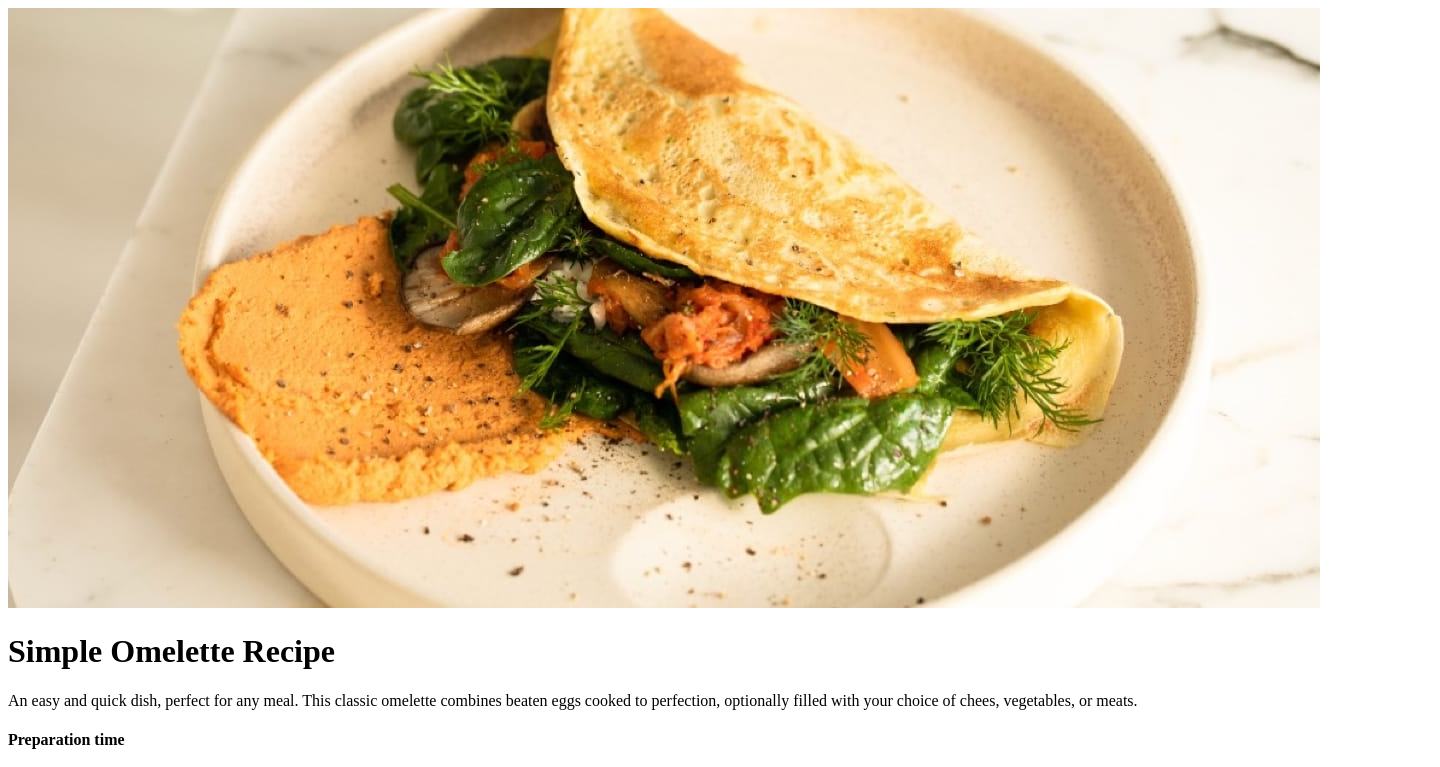
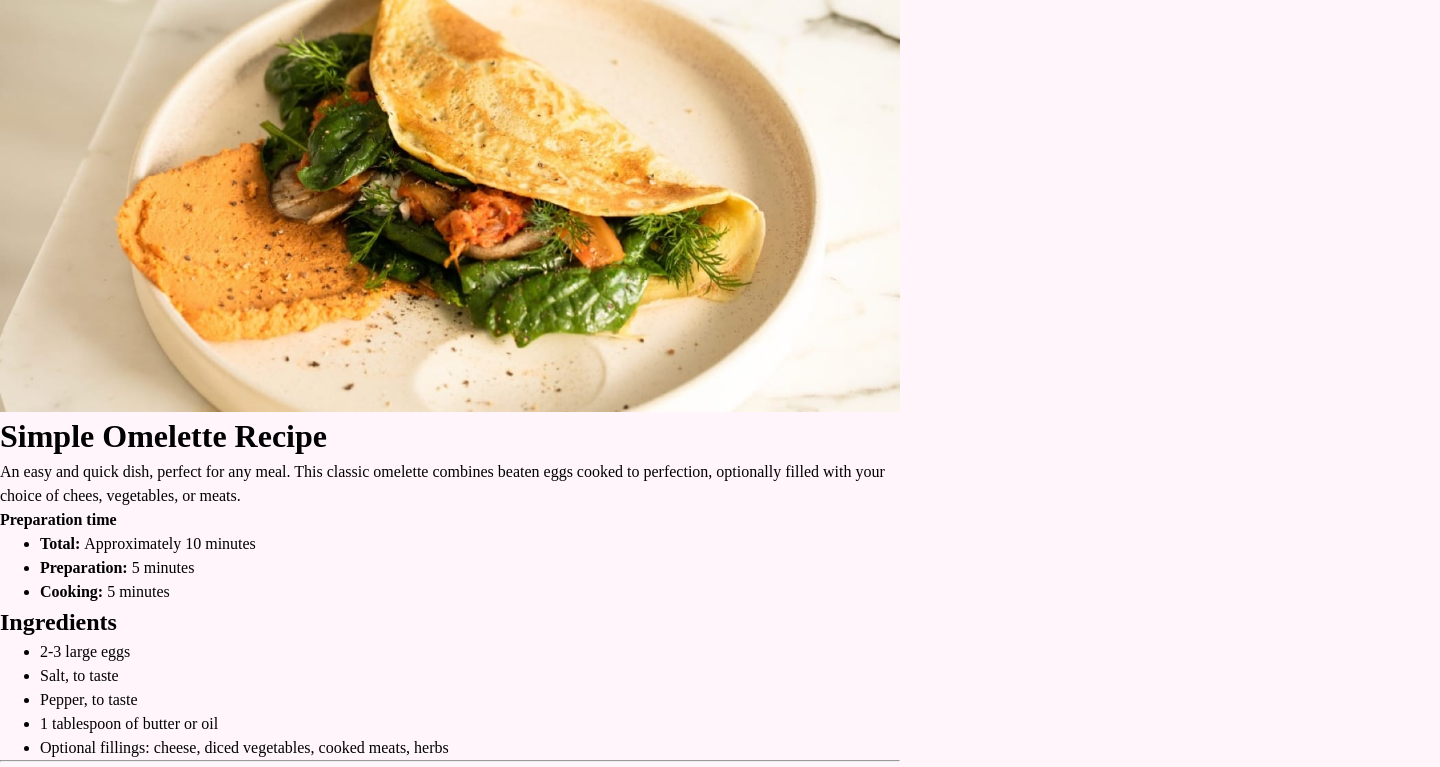
Before and after one commit to FHernandez08/recipe-page-main, a plain HTML site: page index.html in a window 1280 px wide. Shown: the top 767 px of the page, 1440 px wide, since content can reach past the window. Drawn offline with Linux system fonts and the light colour scheme.

Commit message:
start working on style
continue working on placement of the container

```diff
--- a/index.html
+++ b/index.html
@@ -7,12 +7,10 @@
   <link rel="icon" type="image/png" sizes="32x32" href="./assets/images/favicon-32x32.png">
 
   <title>Frontend Mentor | Recipe page</title>
-
-  <!-- Feel free to remove these styles or customise in your own stylesheet 👍 -->
-  <style>
-    .attribution { font-size: 11px; text-align: center; }
-    .attribution a { color: hsl(228, 45%, 44%); }
-  </style>
+  <link rel="stylesheet" href="style.css">
+  <link rel="preconnect" href="https://fonts.googleapis.com">
+  <link rel="preconnect" href="https://fonts.gstatic.com" crossorigin>
+  <link href="https://fonts.googleapis.com/css2?family=Outfit:wght@100..900&family=Young+Serif&display=swap" rel="stylesheet">
 </head>
 <body>
   <div class="container">
--- /dev/null
+++ b/style.css
@@ -0,0 +1,79 @@
+/*
+  1. Use a more-intuitive box-sizing model.
+*/
+*, *::before, *::after {
+    box-sizing: border-box;
+  }
+  /*
+    2. Remove default margin
+  */
+  * {
+    margin: 0;
+  }
+  /*
+    Typographic tweaks!
+    3. Add accessible line-height
+    4. Improve text rendering
+  */
+  body {
+    line-height: 1.5;
+    -webkit-font-smoothing: antialiased;
+  }
+  /*
+    5. Improve media defaults
+  */
+  img, picture, video, canvas, svg {
+    display: block;
+    max-width: 100%;
+  }
+  /*
+    6. Remove built-in form typography styles
+  */
+  input, button, textarea, select {
+    font: inherit;
+  }
+  /*
+    7. Avoid text overflows
+  */
+  p, h1, h2, h3, h4, h5, h6 {
+    overflow-wrap: break-word;
+  }
+  /*
+    8. Create a root stacking context
+  */
+  #root, #__next {
+    isolation: isolate;
+  }
+
+:root {
+  --color-primary-one: hsl(14, 45%, 36%);
+  --color-primary-two: hsl(332, 51%, 32%);
+
+  --color-neutral-white: hsl(0, 0%, 100%);
+  --color-neutral-rose: hsl(330, 100%, 98%);
+  --color-neutral-eggshell: hsl(30, 54%, 90%);
+  --color-neutral-lightgrey: hsl(30, 18%, 87%);
+  --color-neutral-wenge-brown: hsl(30, 10%, 34%);
+  --color-neutral-dark-charcoal: hsl(24, 5%, 18%);
+
+  --fs-main: 16px;
+
+  --ff-young: "Young Serif", serif;
+  --fw-young: 400;
+
+  --ff-outfit: "Outfit", sans-serif;
+  --fw-outfit-regular: 400;
+  --fw-outfit-semibold: 600;
+  --fw-outfit-bold: 700;
+}
+
+body {
+  width: 1440px;
+  height: 1955px;
+  background-color: var(--color-neutral-rose);
+}
+
+.container {
+  width: 900px;
+  height: 1500px;
+}
```
